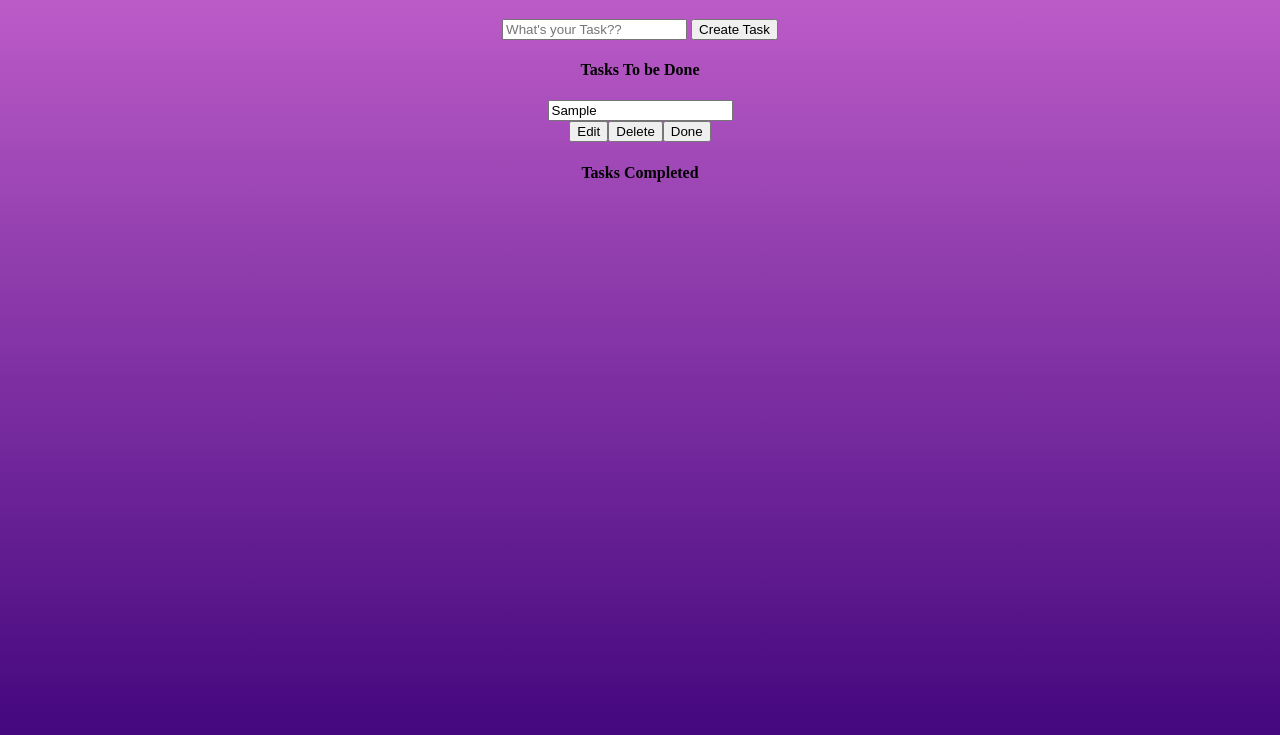
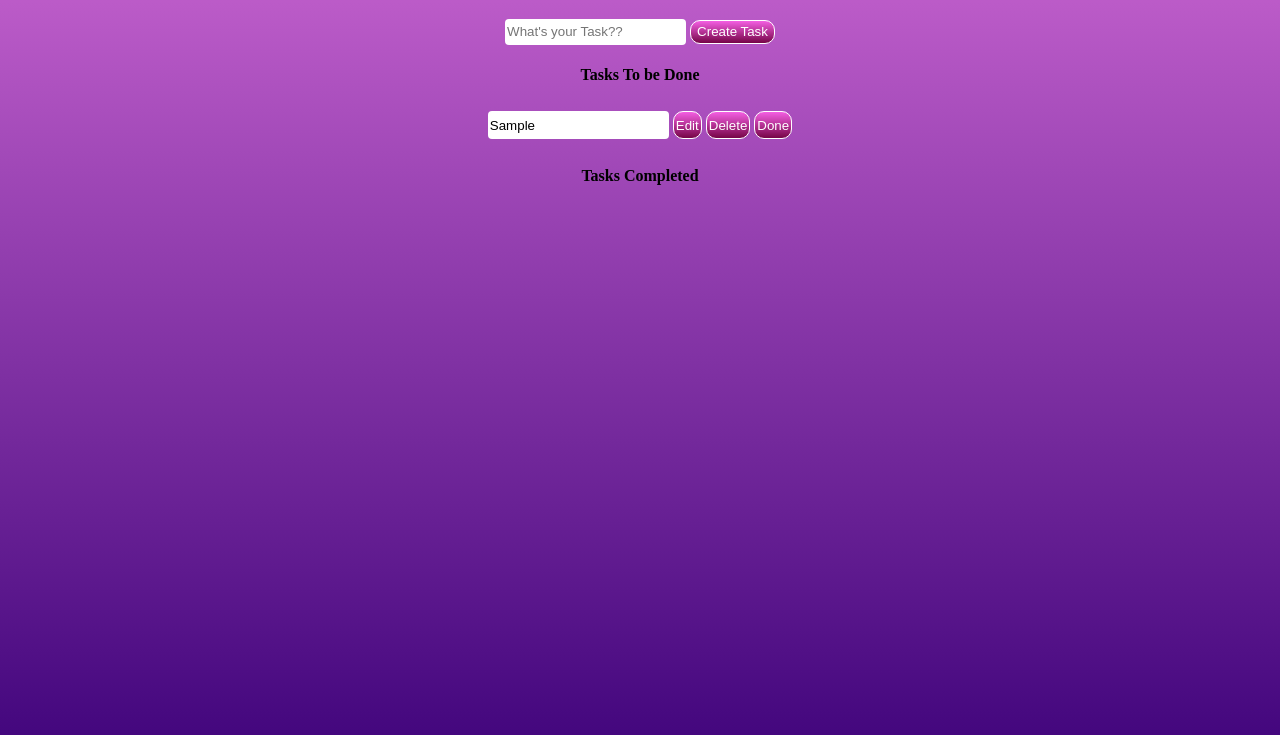
Before and after one commit to ranaashutosh31/To-Do-List-WebApp, a plain HTML site: page index.html in a window 1280 px wide. Both pictures are taken after typing "Sample" into the empty fields and a click on the button "Create Task". Shown: the part 61-796 px from the top of the page. Drawn offline with Linux system fonts and the light colour scheme.

Commit message:
Add files via upload

```diff
--- a/index.html
+++ b/index.html
@@ -29,7 +29,7 @@
             </div>
         </section>
 <!-- TASKS COMPLETED -->
-        <sectio class="comp-list">
+        <section class="comp-list">
             <h4>Tasks Completed</h4>
              <div id="comp_task">
 
--- a/main.js
+++ b/main.js
@@ -46,7 +46,7 @@ function create() {
                 task_input.setAttribute("readonly","readonly");
             }
         })
-// DELETE BUTTON
+// DELETE BUTTON FOR TASK LIST
         var del = document.createElement("button");
         del.classList.add("delete");
         del.value = "Delete";
--- a/stylesheet.css
+++ b/stylesheet.css
@@ -15,3 +15,30 @@ h1{
 .comp-list{
     text-align: center;
 }
+input{
+    border: white;
+    border-radius: 4px;
+    min-height: 3vh;
+}
+.task-create, button{
+    background: linear-gradient(rgb(244, 95, 227), rgb(118, 5, 71));
+    color: white;
+    border: white 1px solid;
+    border-radius: 10px;
+    min-height: 3vh;
+}
+.tasks, .cl_1{
+    display: flex;
+    justify-content: center;
+    padding: 4px;
+}
+.tasks button, .cl_1 button{
+    padding: 2px;
+    margin: 2px;
+    min-height: 3vh;
+}
+.tasks input, .cl_1 input{
+    padding: 2px;
+    margin: 2px;
+    min-height: 3vh;
+}
```
